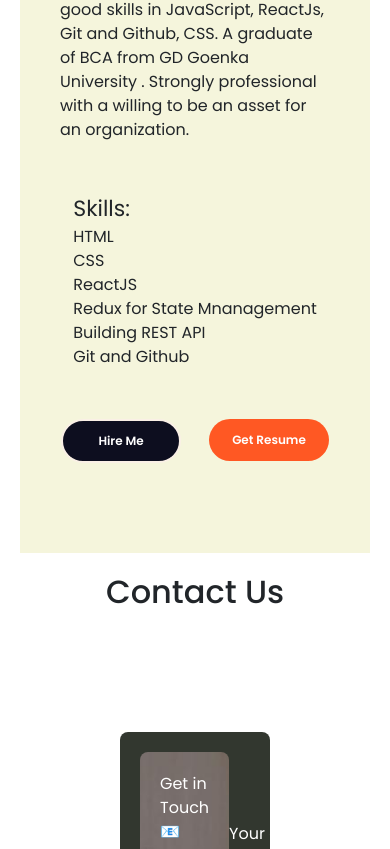
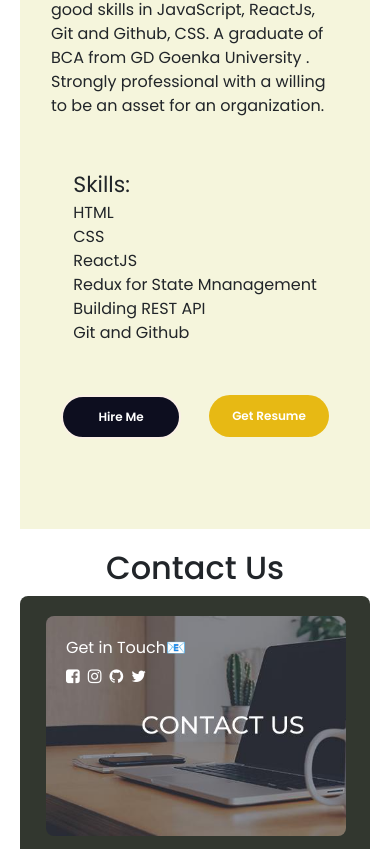
Before and after one commit to Himanshu0071/Resume, a React (Create React App) app: page / in a window 390 px wide. Shown: the part 1151-2000 px from the top of the page. Built offline with nearby package versions, Linux system fonts and the light colour scheme; the HTML template or start-up script is replaced by a standard one; a web font is replaced by a local one.

Commit message:
button spacing

```diff
--- a/src/PortfolioContainer/ContactMe/ContactForm.css
+++ b/src/PortfolioContainer/ContactMe/ContactForm.css
@@ -42,3 +42,17 @@
     width: 100px;
     margin-top:20px ;
 }
+
+@media screen and (max-width: 1110px){
+    .contact-card{
+        display: flex;
+        flex-direction: column;
+        margin: 0px 20px;
+        overflow-x: hidden;
+    }
+    .get-in-touch{
+        width: 300px ;
+        height: 220px;
+        margin-left: 6px;
+    }
+}
--- a/src/PortfolioContainer/ContactMe/ContactForm.js
+++ b/src/PortfolioContainer/ContactMe/ContactForm.js
@@ -20,7 +20,7 @@ export default function ContactForm({ sRef }) {
                 <i className="fa fa-instagram" />
               </a>
               <a href="https://github.com/Himanshu0071">
-                    <i class="fa fa-github"></i>
+                    <i className="fa fa-github"></i>
                         </a>
                     <a href="https://twitter.com/Himanshu0071ss">
                         <i className="fa fa-twitter"/>
--- a/src/PortfolioContainer/Home/Profile/Profile.css
+++ b/src/PortfolioContainer/Home/Profile/Profile.css
@@ -45,6 +45,7 @@
 
 .profile-options .highlighted-btn{
     margin: 0 0 0 28px;
+    background-color: rgb(231, 185, 20);
 
 }
 .profile-options .highlighted-btn:hover{
@@ -126,7 +127,8 @@
         }
         .profile-options{
             display:flex;
-            justify-content:space-between ;
+            justify-content:space-around ;
+            margin: 0 10px;
         }
         .profile-details{
             margin: 25px 0 0;
--- a/src/PortfolioContainer/Home/Profile/Profile.js
+++ b/src/PortfolioContainer/Home/Profile/Profile.js
@@ -18,7 +18,7 @@ export default function Profile({nRef}) {
                         <i className="fa fa-instagram"/>
                         </a>
                     <a href="https://github.com/Himanshu0071">
-                    <i class="fa fa-github"></i>
+                    <i className="fa fa-github"></i>
                         </a>
                     <a href="https://twitter.com/Himanshu0071ss">
                         <i className="fa fa-twitter"/>
```
